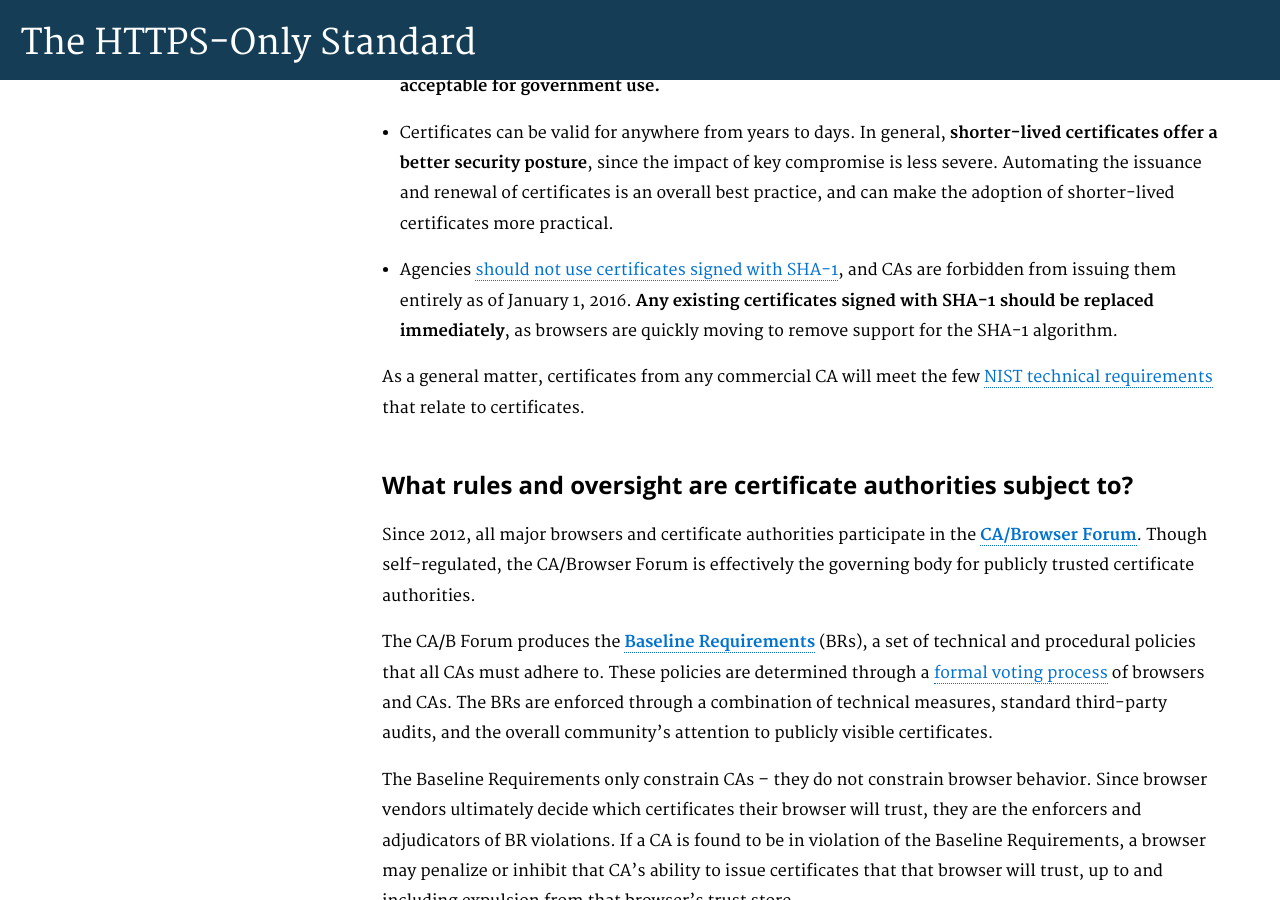
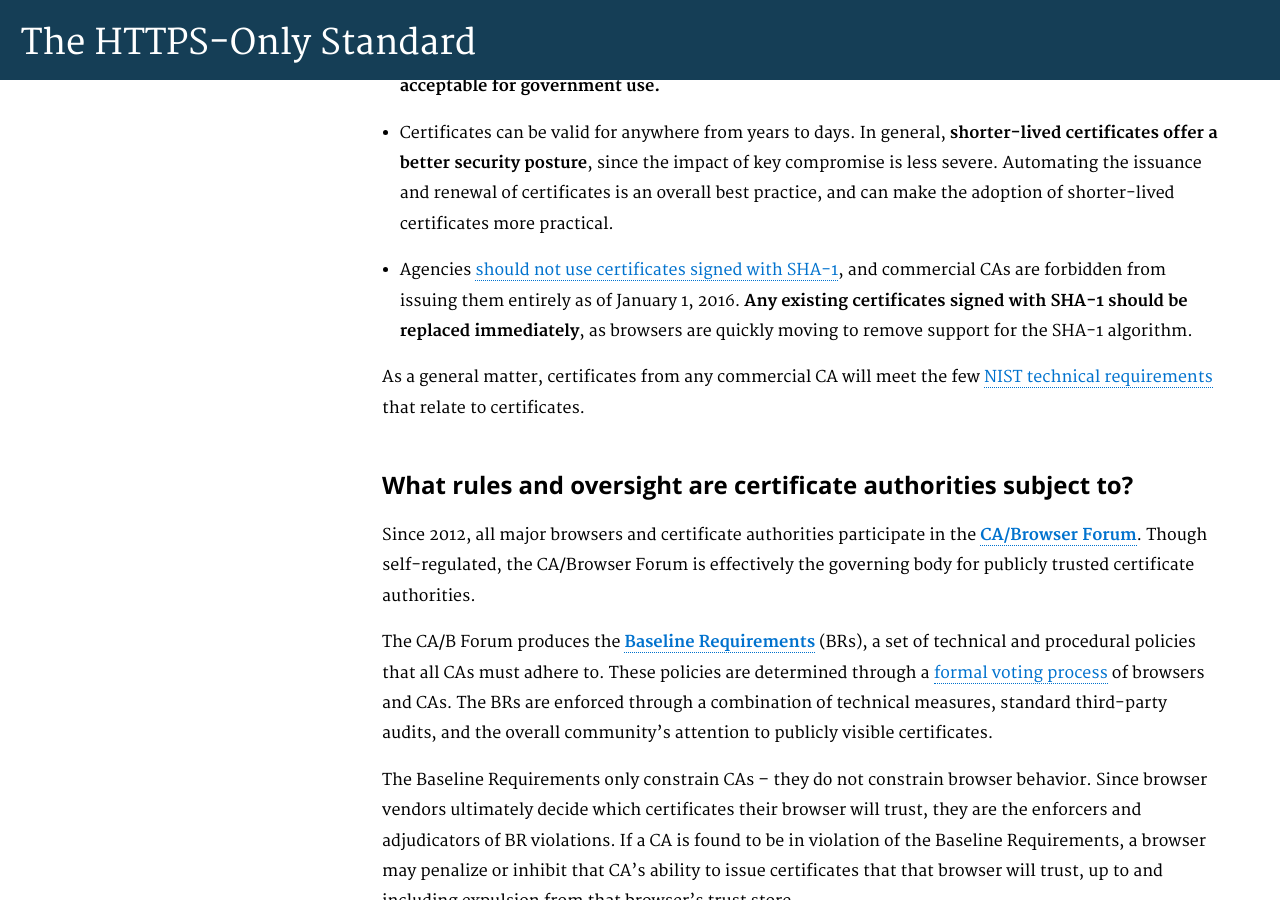
Before and after one commit to GSA/https, a Jekyll site: the page built from pages/certificates.md, in a window 1280 px wide and 900 px high, scrolled down 1532 px. Built offline with Jekyll 4.4.1, drawn with Linux system fonts in a browser that asks for light colours; Markdown is read by kramdown in place of the engine named in the settings.

Commit message:
clarify that commercial CAs are the ones that are forbidden from issuing SHA-1

```diff
--- a/pages/certificates.md
+++ b/pages/certificates.md
@@ -43,7 +43,7 @@
 
 * Certificates can be valid for anywhere from years to days. In general, **shorter-lived certificates offer a better security posture**, since the impact of key compromise is less severe. Automating the issuance and renewal of certificates is an overall best practice, and can make the adoption of shorter-lived certificates more practical.
 
-* Agencies [should not use certificates signed with SHA-1](/technical-guidelines/#signature-algorithms), and CAs are forbidden from issuing them entirely as of January 1, 2016. **Any existing certificates signed with SHA-1 should be replaced immediately**, as browsers are quickly moving to remove support for the SHA-1 algorithm.
+* Agencies [should not use certificates signed with SHA-1](/technical-guidelines/#signature-algorithms), and commercial CAs are forbidden from issuing them entirely as of January 1, 2016. **Any existing certificates signed with SHA-1 should be replaced immediately**, as browsers are quickly moving to remove support for the SHA-1 algorithm.
 
 As a general matter, certificates from any commercial CA will meet the few [NIST technical requirements](http://nvlpubs.nist.gov/nistpubs/SpecialPublications/NIST.SP.800-52r1.pdf) that relate to certificates.
 
```
